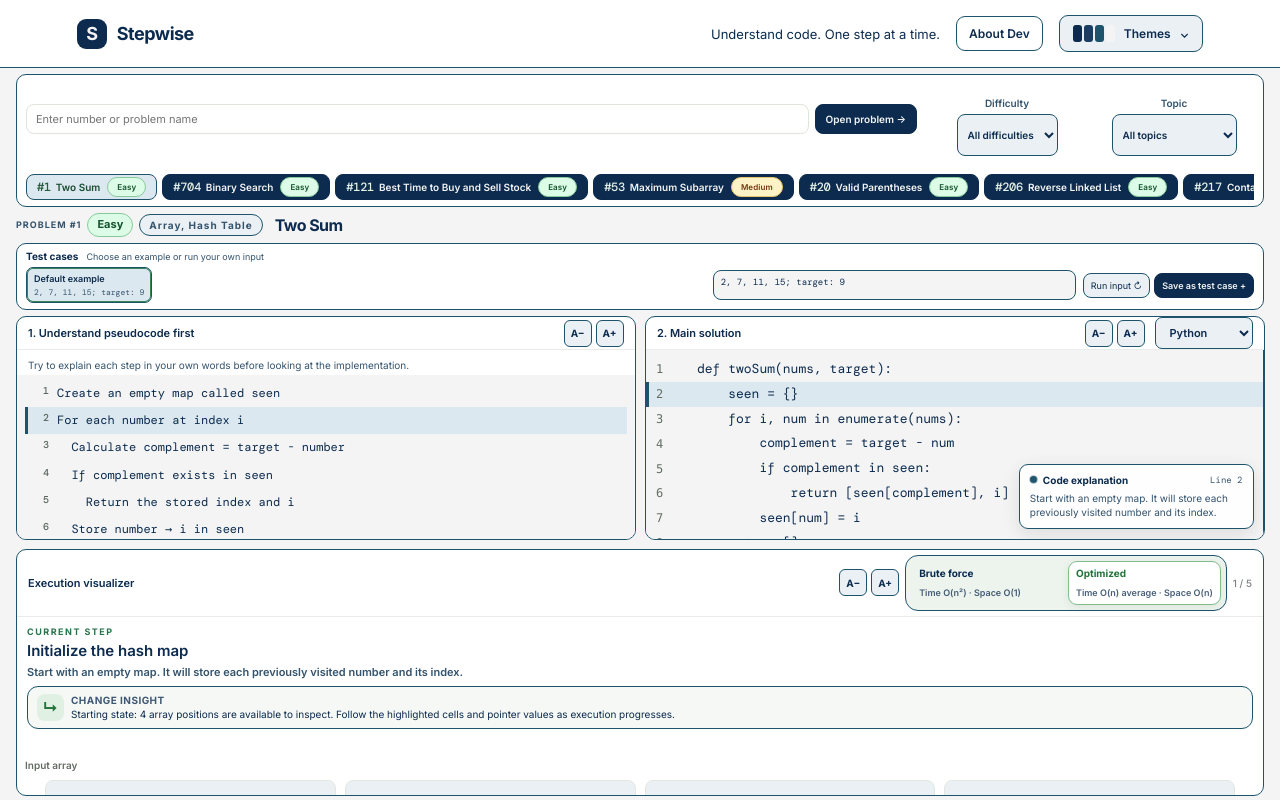
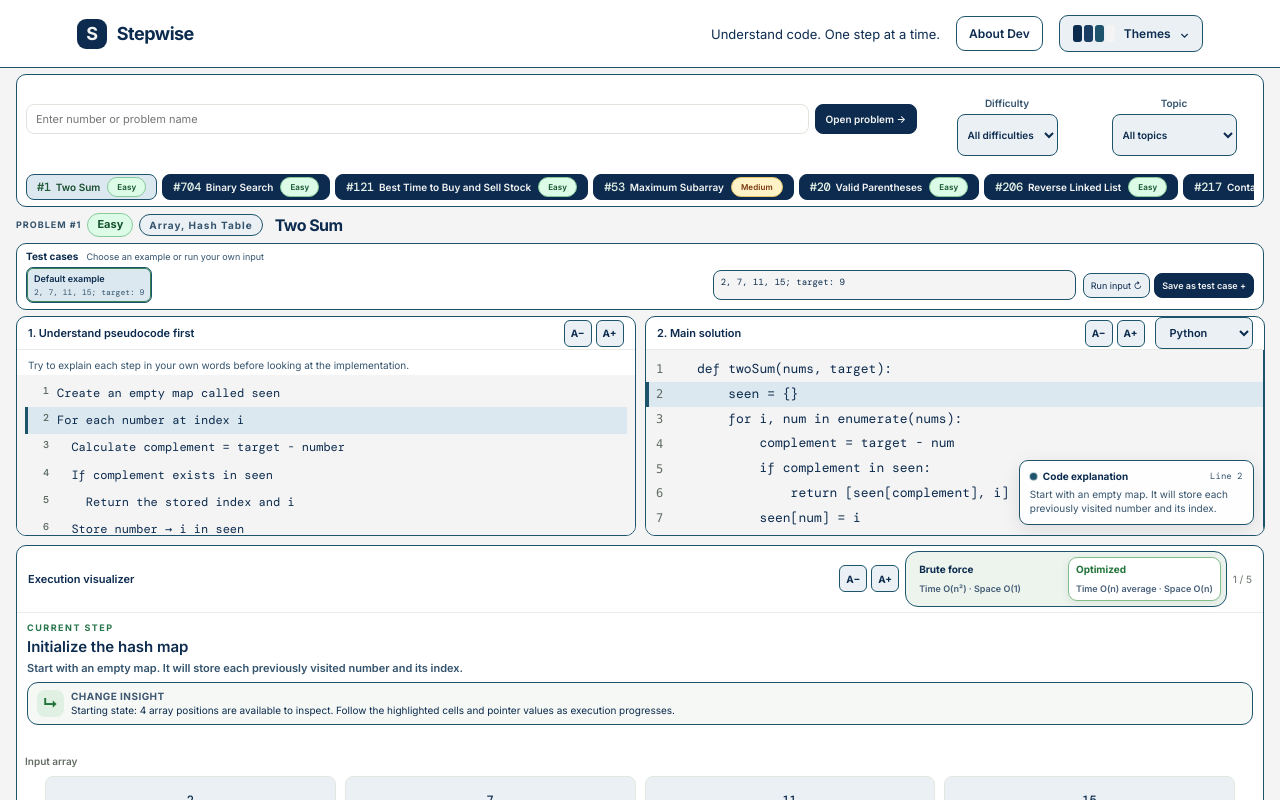
Before and after one commit to Mayuraa18/Stepwise, a React (Vite) app: page / in a window 1280 px wide. Shown: the top 800 px of the page. Built offline with nearby package versions, Linux system fonts and the light colour scheme.

Commit message:
Fix execution visualizer full-width layout

```diff
--- a/src/App.css
+++ b/src/App.css
@@ -2467,3 +2467,55 @@ html, body, #root {
       "visualizer";
   }
 }
+
+
+/* Layout correction: enforce the requested two-row workspace after legacy rules. */
+@media (min-width: 1100px) and (min-height: 700px) {
+  .workspace {
+    display: grid !important;
+    grid-template-columns: minmax(0, 1fr) minmax(0, 1fr) !important;
+    grid-template-rows: minmax(220px, 0.9fr) minmax(320px, 1.1fr) !important;
+    grid-template-areas:
+      "pseudocode solution"
+      "visualizer visualizer" !important;
+    align-items: stretch !important;
+    height: 100% !important;
+    min-height: 0 !important;
+  }
+  .workspace > .pseudocode-panel { grid-area: pseudocode !important; }
+  .workspace > .solution-panel { grid-area: solution !important; }
+  .workspace > .visual-panel {
+    grid-area: visualizer !important;
+    grid-column: 1 / -1 !important;
+    width: auto !important;
+    min-width: 0 !important;
+  }
+  .workspace > .explanation-panel { display: none !important; }
+}
+@media (min-width: 700px) and (max-width: 1099px) {
+  .workspace {
+    display: grid !important;
+    grid-template-columns: minmax(0, 1fr) minmax(0, 1fr) !important;
+    grid-template-rows: minmax(280px, auto) minmax(360px, auto) !important;
+    grid-template-areas:
+      "pseudocode solution"
+      "visualizer visualizer" !important;
+  }
+  .workspace > .pseudocode-panel { grid-area: pseudocode !important; }
+  .workspace > .solution-panel { grid-area: solution !important; }
+  .workspace > .visual-panel {
+    grid-area: visualizer !important;
+    grid-column: 1 / -1 !important;
+  }
+  .workspace > .explanation-panel { display: none !important; }
+}
+@media (max-width: 699px) {
+  .workspace {
+    grid-template-columns: minmax(0, 1fr) !important;
+    grid-template-rows: auto !important;
+    grid-template-areas: "pseudocode" "solution" "visualizer" !important;
+  }
+  .workspace > .pseudocode-panel { grid-area: pseudocode !important; }
+  .workspace > .solution-panel { grid-area: solution !important; }
+  .workspace > .visual-panel { grid-area: visualizer !important; }
+}
```
